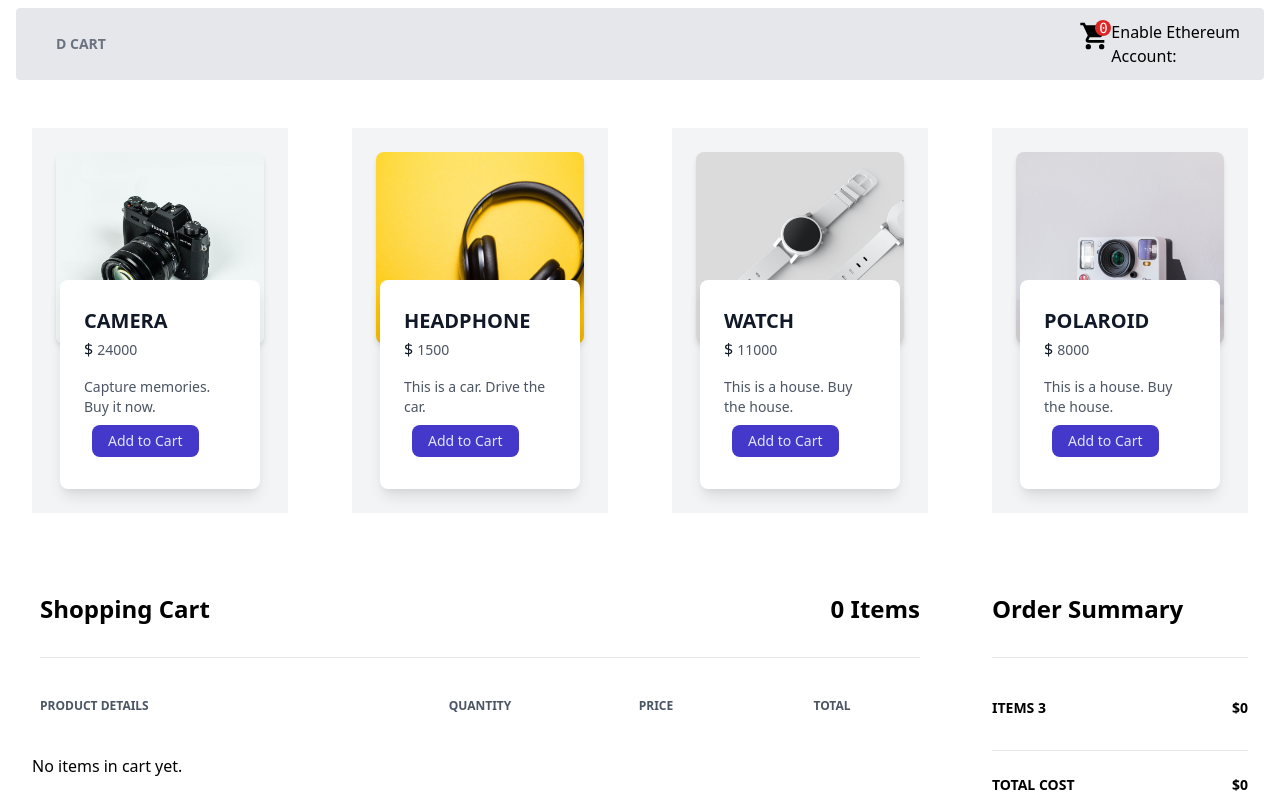
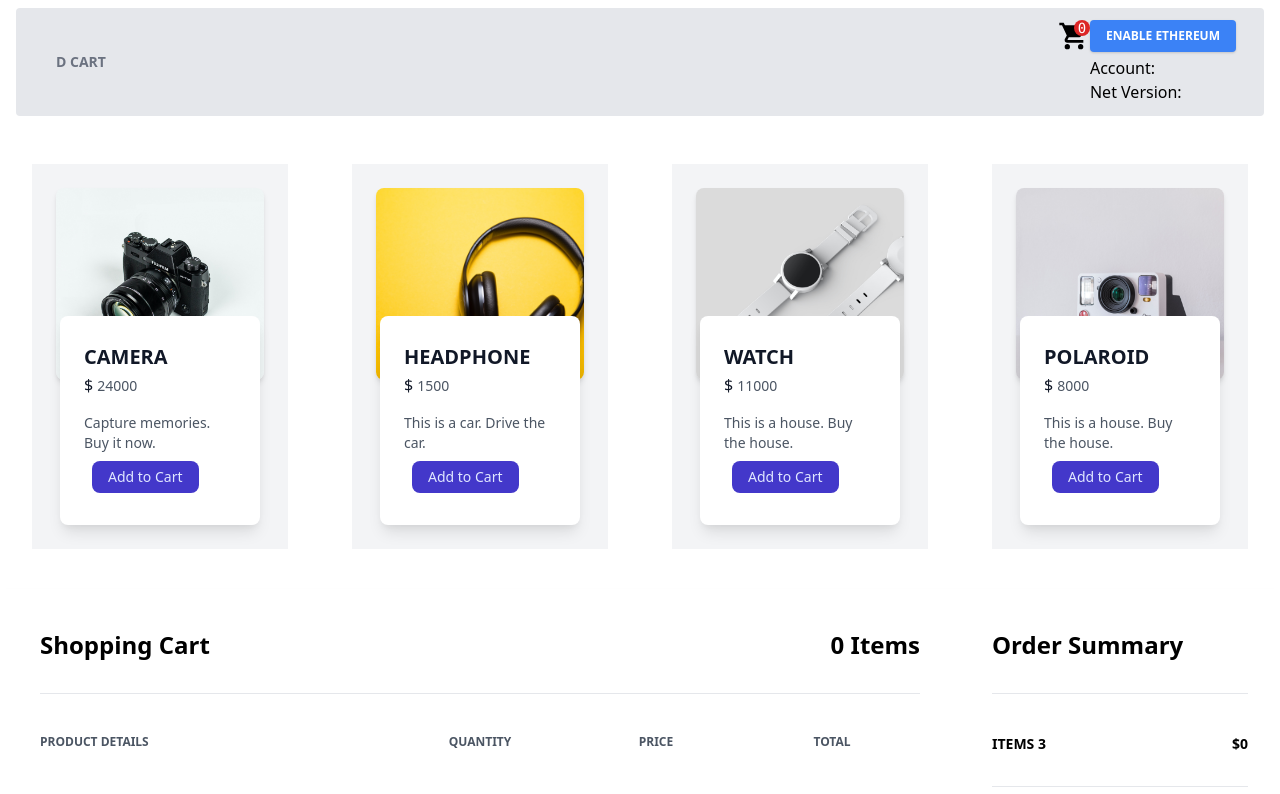
Before and after one commit to stevepabatao/shopping-cart, a Svelte app: page / in a window 1280 px wide. Shown: the top 794 px of the page. Built offline with nearby package versions, Linux system fonts and the light colour scheme.

Commit message:
Added the fetching of account and network from metamask

```diff
--- a/src/components/DButton.svelte
+++ b/src/components/DButton.svelte
@@ -1,14 +1,37 @@
 <script>
+import { createEventDispatcher } from 'svelte';
 
+const dispatch = createEventDispatcher();
+
+let account = "";
+let netv = "";
 
 
 async function getAccount() {
-  const accounts = await ethereum.request({ method: 'eth_requestAccounts' });
-  const account = accounts[0];
-  alert(account)
-  showAccount.innerHTML = account;
+  const accounts = await ethereum.request({ method: 'eth_accounts' });
+  const network_version = await ethereum.request({ method: 'net_version' });
+
+
+   if(network_version == 3) {
+        netv = "Ropstein Test Netwoek";
+   }
+
+   account = accounts[0];
+/*
+   Ethereum Main Network (Mainnet)
+0x3	3	Ropsten Test Network
+0x4	4	Rinkeby Test Network
+0x5	5	Goerli Test Network
+0x2a	42	Kovan Test Network
+*/
+  //getValue(account);
+  alert(n[netv]);
 }
+
+
 </script>
-
-<button type="button" on:click={getAccount}>Enable Ethereum</button>
-<h2>Account: <span class="showAccount"></span></h2>
+<button class="bg-blue-500 text-white active:bg-blue-600 font-bold uppercase text-xs px-4 py-2 rounded shadow hover:shadow-md outline-none focus:outline-none mr-1 mb-1 ease-linear transition-all duration-150" type="button" on:click={getAccount}>
+    Enable Ethereum
+</button>
+<h3>Account: <span>{ account }</span></h3>
+<h3>Net Version: <span>{ netv }</span></h3>
```
